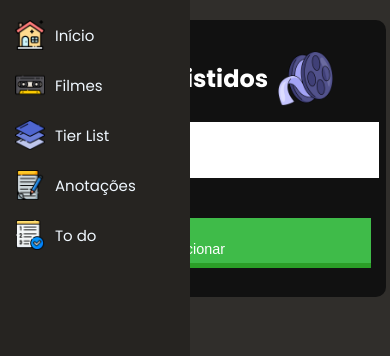
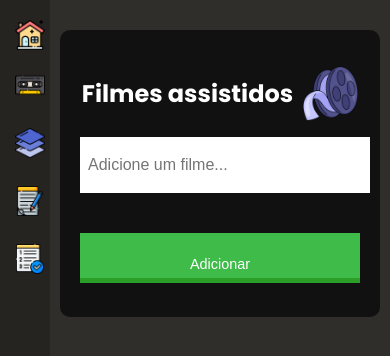
Before and after one commit to iomuppet/muppets-features-, a plain HTML site: page filmes-assistidos.html in a window 390 px wide. Drawn offline with Linux system fonts and the light colour scheme.

Commit message:
portabilidade da sidebar para dispositivos mobile na pagina de filmes

```diff
--- a/filmes-assistidos.html
+++ b/filmes-assistidos.html
@@ -11,6 +11,7 @@
 
 <body>
     <div class="sidebar" id="mySidebar">
+        <div class="menus">
 
         <div class="dropdown">
             <a href="index.html" class="dropdown-btn">
@@ -19,16 +20,16 @@
         </div>
 
         <div class="dropdown">
-            <a href="#filmes" class="dropdown-btn"><img src="src/images/fita.png" alt="">Filmes</a>
+            <a href="#filmes" class="dropdown-btn"><img src="src/images/fita.png" alt="" class="">Filmes</a>
             <div class="dropdown-container">
-                <a href="filmes-assistidos.html"><img src="src/images/filmes.png" alt="">Filmes assistidos</a>
+                <a href="filmes-assistidos.html"> <img src="src/images/filmes.png" alt="">Filmes assistidos</a>
                 <a href="lista-de-filmes.html"><img src="src/images/lista de filmes.png" alt="">Lista de filmes para assistir</a>
                 <a href="piores-filmes.html"><img src="src/images/filmes ruim.png" alt="">Piores filmes da história</a>
             </div>
         </div>
 
         <div class="dropdown">
-            <a href="#tierlist" class="dropdown-btn"><img src="src/images/lista.png" alt="">Tier List</a>
+            <a href="#tierlist" class="dropdown-btn" class=""><img src="src/images/lista.png" alt="">Tier List</a>
             <div class="dropdown-container">
                 <a href="#tier1"><img src="src/images/tier list.png" alt=""> Criar tier list </a>
                 <a href="#tier2"><img src="src/images/nossas tier lists.png" alt=""> Nossas Tier lists</a>
@@ -43,7 +44,15 @@
             </div>
         </div>
 
-        <a href="https://iomuppet.github.io/Quadro-de-tarefas/"><img src="src/images/to do.png" alt="">To do</a>
+        <div class="dropdown">
+            <a href="https://iomuppet.github.io/Quadro-de-tarefas/" class="dropdown-btn"><img src="src/images/to do.png" alt="">To do</a>
+            <div class="dropdown-container">
+                <a href="#anotacao1"></a>
+                <a href="#anotacao2"></a>
+            </div>
+        </div>
+
+        </div>
     </div>
 
     <div class="container">
--- a/src/css/filmes-assistidos.css
+++ b/src/css/filmes-assistidos.css
@@ -342,3 +342,50 @@ li button:last-child {
 .dropdown:hover .dropdown-container {
     display: block;
 }
+
+@media (max-width: 1629px) {
+    /* Ajuste para o menu vertical fixo */
+    .sidebar {
+      position: fixed; /* Fixar na lateral */
+      top: 0;
+      left: 0;
+      height: 110%; /* Full height */
+      width: 50px; /* Largura estreita da barra lateral */
+      background-color: #262421;
+      padding-top: 20px;
+      font-size: 14px;
+      z-index: 10;
+    }
+
+    .menus{
+        margin-top: 20px;
+    }
+    .dropdown-container {
+        display: none;
+        position: fixed; /* Muda de absolute para fixed */
+        top: 0;
+        left: 50px; /* O dropdown abre ao lado da sidebar */
+        width: 300px;
+        height: 100%; /* Faz o dropdown ocupar toda a altura da página */
+        background-color: #141413;
+        z-index: 3;
+        overflow-y: auto; /* Adiciona rolagem se o conteúdo for grande */
+    }
+
+    a.dropdown-btn{
+        color: transparent; /* O texto fica invisível, mas o espaço é mantido */
+    }
+
+
+    .container {
+        width: calc(100% - 70px); /* A largura da container é 100% da tela menos 70px da sidebar */
+        margin: 30px auto;
+        padding: 20px;
+        background-color: #111111;
+        border-radius: 10px;
+        position: relative;
+        margin-left: 60px; /* Distância da sidebar */
+        box-sizing: border-box; /* Garante que o padding e a borda sejam considerados no cálculo da largura */
+        overflow-x: auto; /* Garante que não ultrapasse a tela */
+    }
+}
```
